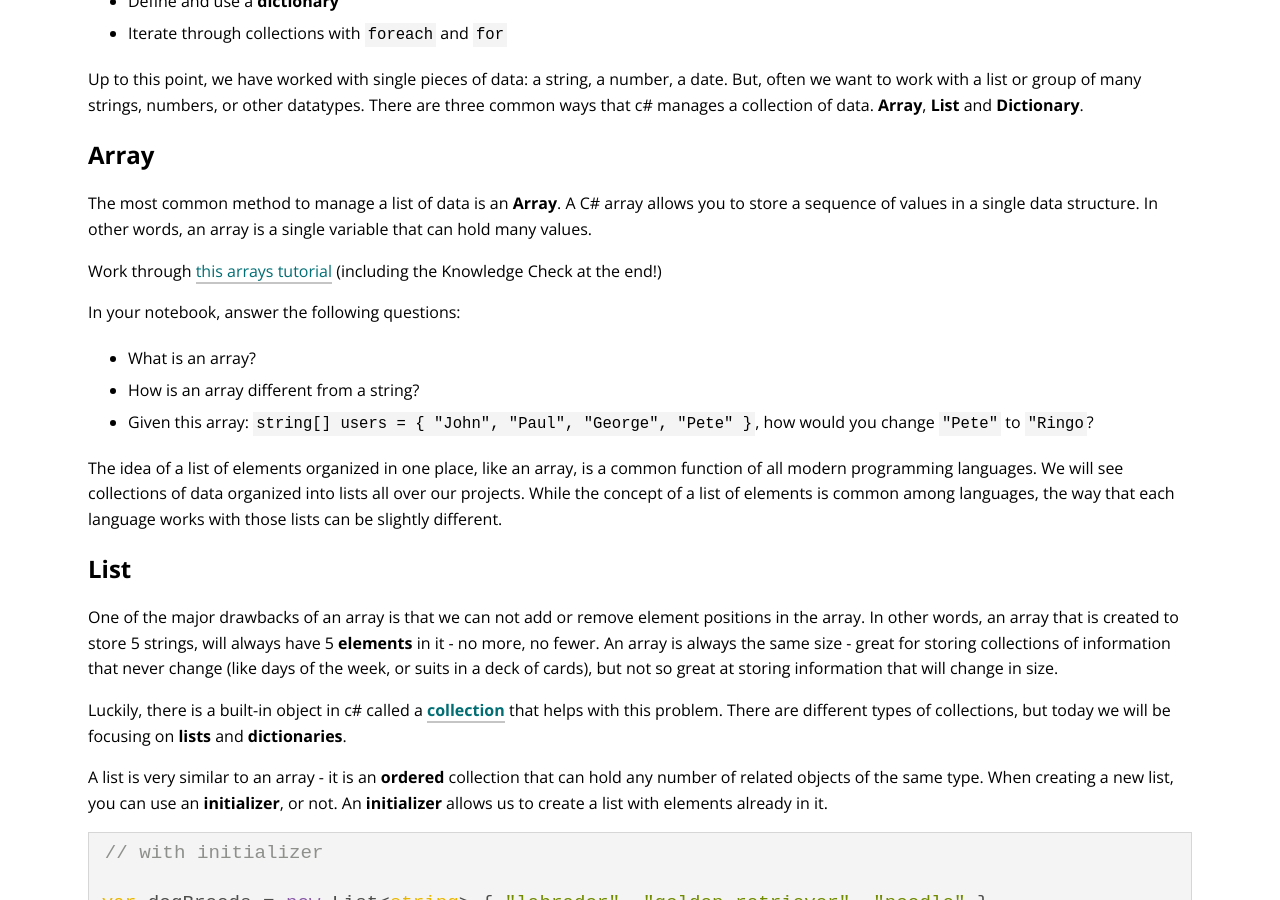
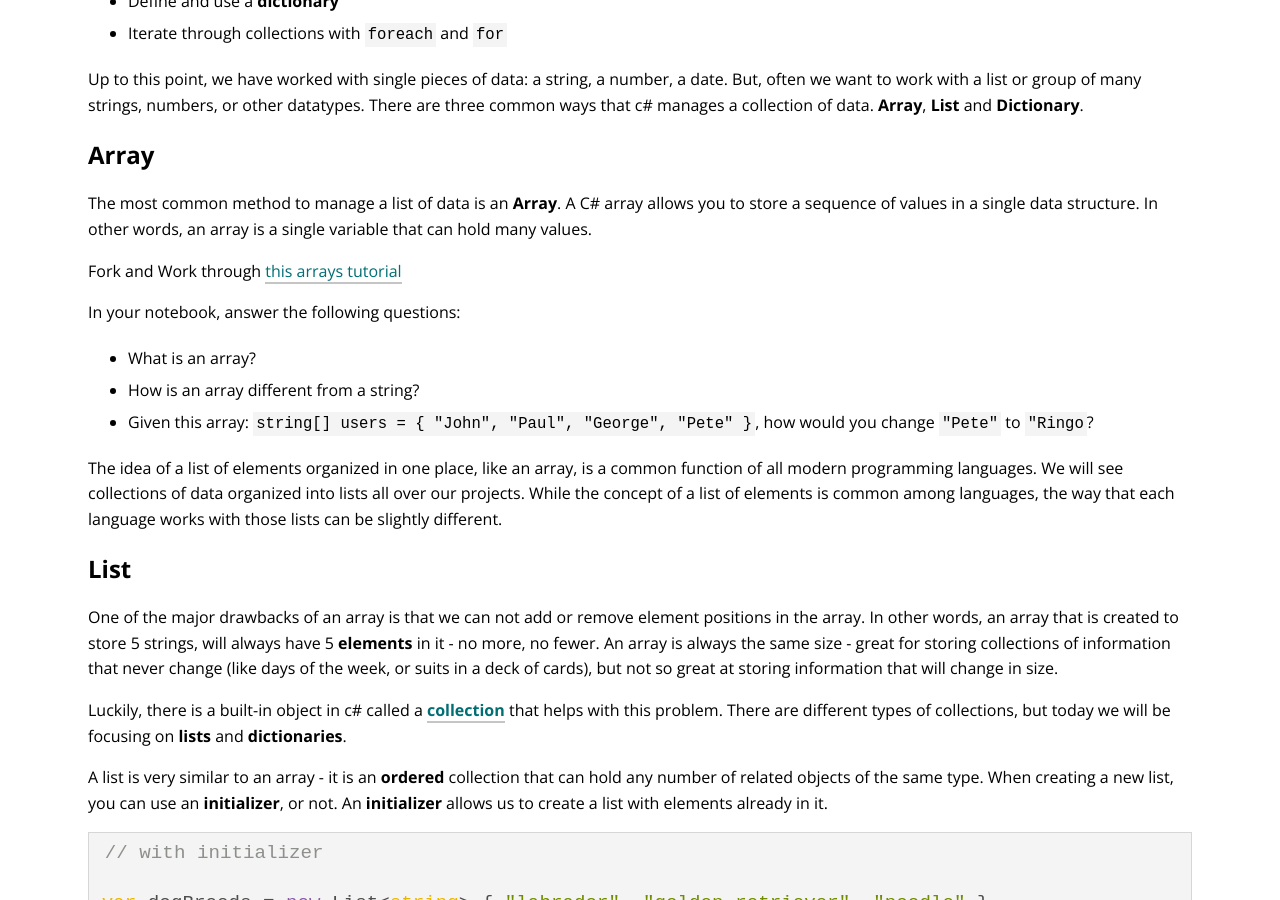
Before and after one commit to turingschool/launch-curriculum, a Jekyll site: the page built from module1/lessons/Week2/Collections.md, in a window 1280 px wide and 900 px high, scrolled down 388 px. Built offline with Jekyll 4.4.1, drawn with Linux system fonts in a browser that asks for light colours; nearby versions of some CDN libraries; comment, search, counter and statistics services are not loaded.

Commit message:
Replace microsoft tutorial with replit to keep them in a familiar environment

```diff
--- a/module1/lessons/Week2/Collections.md
+++ b/module1/lessons/Week2/Collections.md
@@ -17,8 +17,8 @@
 
 The most common method to manage a list of data is an **Array**. A C# array allows you to store a sequence of values in a single data structure. In other words, an array is a single variable that can hold many values.
 
-Work through [this arrays tutorial](
-https://docs.microsoft.com/en-us/learn/modules/csharp-arrays/1-introduction) (including the Knowledge Check at the end!)
+Fork and Work through [this arrays tutorial](
+https://replit.com/@launch-team/Arrays-Practice#main.cs)
 
 In your notebook, answer the following questions:
   * What is an array?
```
